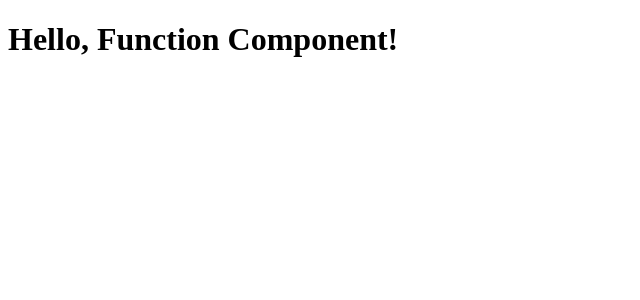
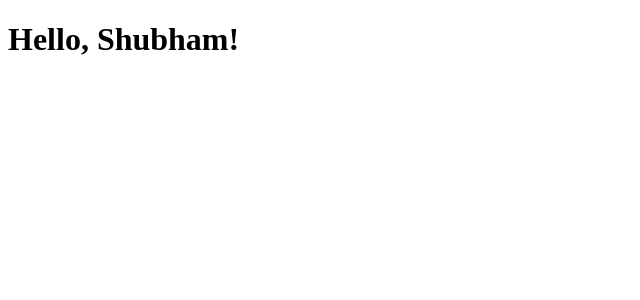
Before and after one commit to shbh29/react-demo-1, a React (Create React App) app: page / in a window 1280 px wide. Shown: the top 300 px of the page, without its empty margins (0-640 px from the left). Built offline with nearby package versions, Linux system fonts and the light colour scheme.

Commit message:
Printing props.

```diff
--- a/src/App.js
+++ b/src/App.js
@@ -2,8 +2,9 @@ import React from 'react';
 import './App.css';
 
 
-function HelloWorld() {
-  return <h1> Hello, Function Component! </h1>;
+function HelloWorld(props) {
+  const { name } = props;
+  return <h1> Hello, {name}! </h1>;
 }
 
 
--- a/src/index.js
+++ b/src/index.js
@@ -5,4 +5,4 @@ import { HelloWorld } from './App';
 const rootEl = document.getElementById('root');
 
 
-ReactDOM.render(<HelloWorld />, rootEl);
+ReactDOM.render(<HelloWorld name="Shubham" value={42} />, rootEl);
```
